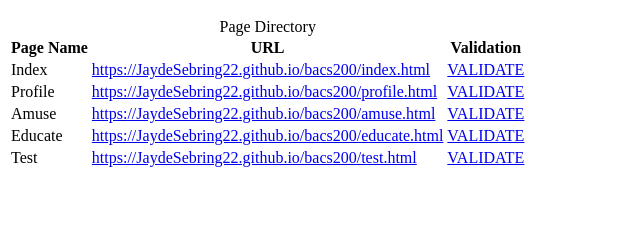
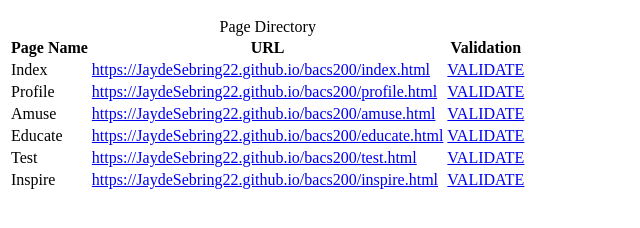
Before and after one commit to JaydeSebring22/JaydeSebring22.github.io, a plain HTML site: page bacs200/test.html in a window 1280 px wide. Shown: the part 48-276 px from the top of the page, without its empty margins (0-640 px from the left). Drawn offline with Linux system fonts and the light colour scheme.

Commit message:
Update test.html

```diff
--- a/bacs200/test.html
+++ b/bacs200/test.html
@@ -41,6 +41,10 @@
 				<td><a href="test.html">https://JaydeSebring22.github.io/bacs200/test.html</a></td>
 				<td><a href="https://validator.w3.org/nu/?showsource=yes&doc=https://JaydeSebring22.github.io/bacs200/test.html">VALIDATE</a></td>
 			</tr>
+			<tr>
+				<td>Inspire</td>
+				<td><a  href="inspire.html">https://JaydeSebring22.github.io/bacs200/inspire.html</a></td>
+				<td><a href="https://validator.w3.org/nu/?showsource=yes&doc=https://JaydeSebring22.github.io/bacs200/inspire.html">VALIDATE</a></td>
 			</tbody>
 
 		</table>
```
